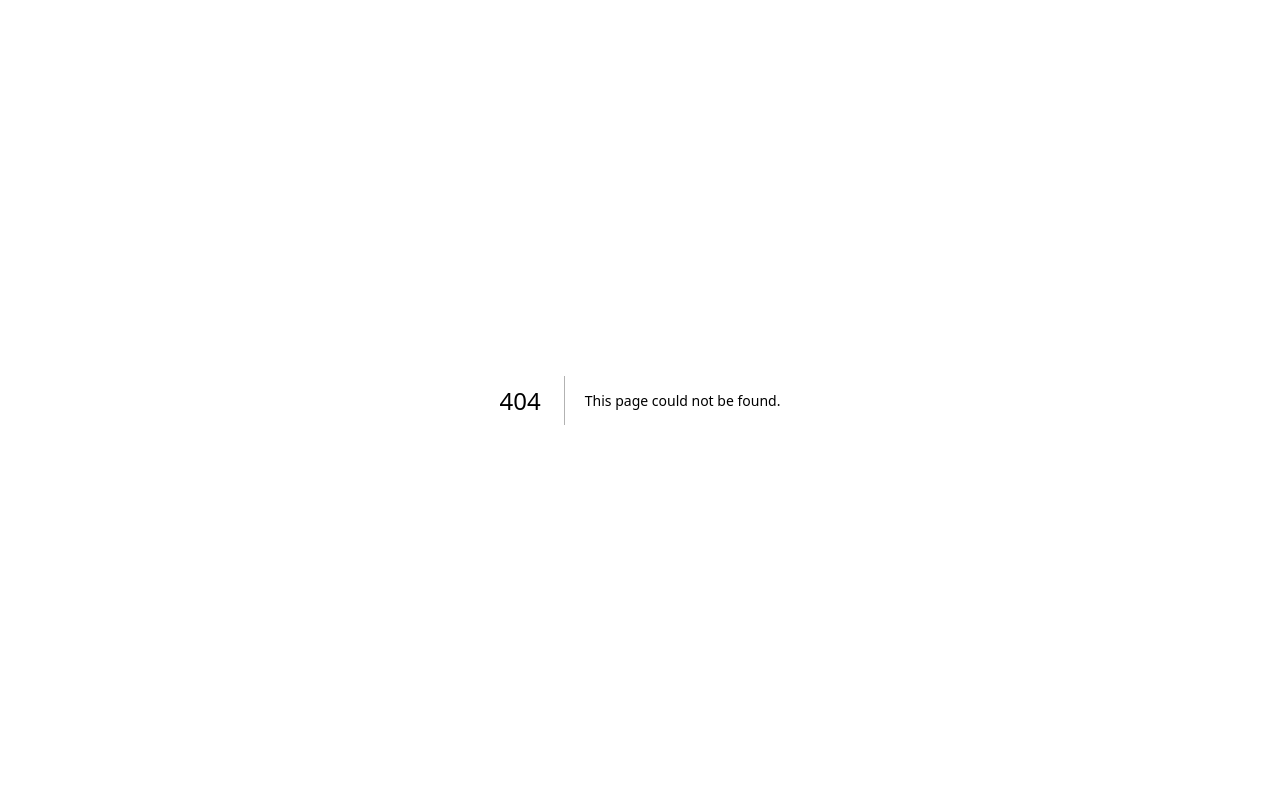
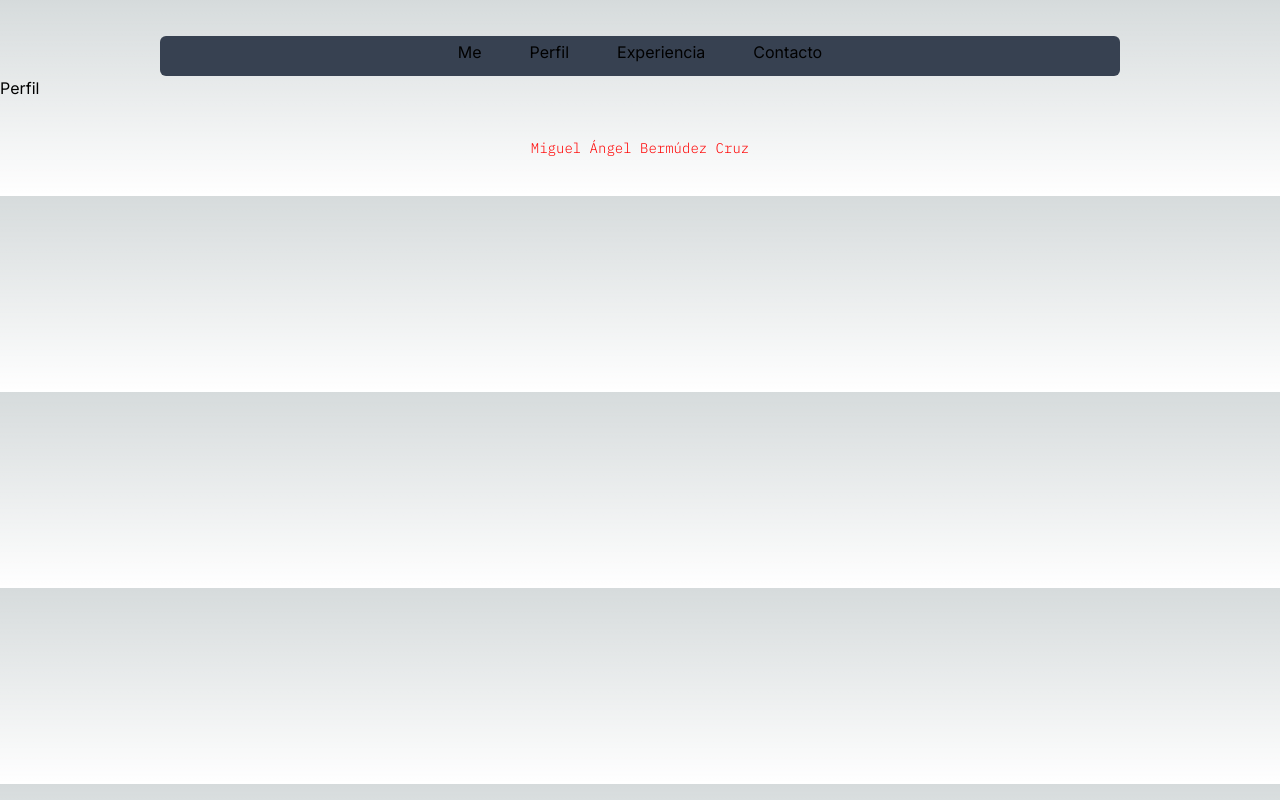
Before and after one commit to miguel-resource/portfolio_v2, a Next.js app: page /perfil in a window 1280 px wide. Before the commit this address had no page. Built offline with nearby package versions, Linux system fonts and the light colour scheme.

Commit message:
[ADD] scss + tailwind + materialui

```diff
--- /dev/null
+++ b/app/_app.tsx
@@ -0,0 +1,11 @@
+import { ChakraProvider } from "@chakra-ui/react";
+
+function App({ Component, pageProps }: any) {
+  return (
+    <ChakraProvider>
+      <Component {...pageProps} />
+    </ChakraProvider>
+  );
+}
+
+export default App;
--- /dev/null
+++ b/app/contact/page.tsx
@@ -0,0 +1,9 @@
+const Contact = () => {
+  return (
+    <div>
+      <h1>Contact</h1>
+    </div>
+  );
+};
+
+export default Contact;
--- /dev/null
+++ b/app/experience/page.tsx
@@ -0,0 +1,9 @@
+const Experience = () => {
+  return (
+    <div>
+      <h1>Experience</h1>
+    </div>
+  );
+};
+
+export default Experience;
--- a/app/layout.tsx
+++ b/app/layout.tsx
@@ -1,22 +1,31 @@
-import './globals.css'
-import type { Metadata } from 'next'
-import { Inter } from 'next/font/google'
+import {Navbar} from "@/components/Navbar";
+import "./globals.css";
+import type { Metadata } from "next";
+import { Inter } from "next/font/google";
+import Footer from "@/components/Footer";
 
-const inter = Inter({ subsets: ['latin'] })
+
+const inter = Inter({ subsets: ["latin"] });
 
 export const metadata: Metadata = {
-  title: 'Create Next App',
-  description: 'Generated by create next app',
-}
+  title: "Miguel Ángel Bermúdez Cruz",
+  description: "Generated by create next app",
+};
 
 export default function RootLayout({
   children,
 }: {
-  children: React.ReactNode
+  children: React.ReactNode;
 }) {
   return (
     <html lang="en">
-      <body className={inter.className}>{children}</body>
+      <body className={inter.className}>
+
+          <Navbar />
+          {children}
+          <Footer />
+
+      </body>
     </html>
-  )
+  );
 }
--- a/app/page.tsx
+++ b/app/page.tsx
@@ -1,113 +1,14 @@
 import Image from 'next/image'
+import { Button } from '@mui/material';
 
 export default function Home() {
   return (
-    <main className="flex min-h-screen flex-col items-center justify-between p-24">
-      <div className="z-10 w-full max-w-5xl items-center justify-between font-mono text-sm lg:flex">
-        <p className="fixed left-0 top-0 flex w-full justify-center border-b border-gray-300 bg-gradient-to-b from-zinc-200 pb-6 pt-8 backdrop-blur-2xl dark:border-neutral-800 dark:bg-zinc-800/30 dark:from-inherit lg:static lg:w-auto  lg:rounded-xl lg:border lg:bg-gray-200 lg:p-4 lg:dark:bg-zinc-800/30">
-          Get started by editing&nbsp;
-          <code className="font-mono font-bold">app/page.tsx</code>
-        </p>
-        <div className="fixed bottom-0 left-0 flex h-48 w-full items-end justify-center bg-gradient-to-t from-white via-white dark:from-black dark:via-black lg:static lg:h-auto lg:w-auto lg:bg-none">
-          <a
-            className="pointer-events-none flex place-items-center gap-2 p-8 lg:pointer-events-auto lg:p-0"
-            href="https://vercel.com?utm_source=create-next-app&utm_medium=appdir-template&utm_campaign=create-next-app"
-            target="_blank"
-            rel="noopener noreferrer"
-          >
-            By{' '}
-            <Image
-              src="/vercel.svg"
-              alt="Vercel Logo"
-              className="dark:invert"
-              width={100}
-              height={24}
-              priority
-            />
-          </a>
-        </div>
-      </div>
+    <div>
+      <Button variant="outlined" color="primary">
+        Button
+      </Button>
+      <h1>Home</h1>
 
-      <div className="relative flex place-items-center before:absolute before:h-[300px] before:w-[480px] before:-translate-x-1/2 before:rounded-full before:bg-gradient-radial before:from-white before:to-transparent before:blur-2xl before:content-[''] after:absolute after:-z-20 after:h-[180px] after:w-[240px] after:translate-x-1/3 after:bg-gradient-conic after:from-sky-200 after:via-blue-200 after:blur-2xl after:content-[''] before:dark:bg-gradient-to-br before:dark:from-transparent before:dark:to-blue-700 before:dark:opacity-10 after:dark:from-sky-900 after:dark:via-[#0141ff] after:dark:opacity-40 before:lg:h-[360px] z-[-1]">
-        <Image
-          className="relative dark:drop-shadow-[0_0_0.3rem_#ffffff70] dark:invert"
-          src="/next.svg"
-          alt="Next.js Logo"
-          width={180}
-          height={37}
-          priority
-        />
-      </div>
-
-      <div className="mb-32 grid text-center lg:mb-0 lg:grid-cols-4 lg:text-left">
-        <a
-          href="https://nextjs.org/docs?utm_source=create-next-app&utm_medium=appdir-template&utm_campaign=create-next-app"
-          className="group rounded-lg border border-transparent px-5 py-4 transition-colors hover:border-gray-300 hover:bg-gray-100 hover:dark:border-neutral-700 hover:dark:bg-neutral-800/30"
-          target="_blank"
-          rel="noopener noreferrer"
-        >
-          <h2 className={`mb-3 text-2xl font-semibold`}>
-            Docs{' '}
-            <span className="inline-block transition-transform group-hover:translate-x-1 motion-reduce:transform-none">
-              -&gt;
-            </span>
-          </h2>
-          <p className={`m-0 max-w-[30ch] text-sm opacity-50`}>
-            Find in-depth information about Next.js features and API.
-          </p>
-        </a>
-
-        <a
-          href="https://nextjs.org/learn?utm_source=create-next-app&utm_medium=appdir-template-tw&utm_campaign=create-next-app"
-          className="group rounded-lg border border-transparent px-5 py-4 transition-colors hover:border-gray-300 hover:bg-gray-100 hover:dark:border-neutral-700 hover:dark:bg-neutral-800/30"
-          target="_blank"
-          rel="noopener noreferrer"
-        >
-          <h2 className={`mb-3 text-2xl font-semibold`}>
-            Learn{' '}
-            <span className="inline-block transition-transform group-hover:translate-x-1 motion-reduce:transform-none">
-              -&gt;
-            </span>
-          </h2>
-          <p className={`m-0 max-w-[30ch] text-sm opacity-50`}>
-            Learn about Next.js in an interactive course with&nbsp;quizzes!
-          </p>
-        </a>
-
-        <a
-          href="https://vercel.com/templates?framework=next.js&utm_source=create-next-app&utm_medium=appdir-template&utm_campaign=create-next-app"
-          className="group rounded-lg border border-transparent px-5 py-4 transition-colors hover:border-gray-300 hover:bg-gray-100 hover:dark:border-neutral-700 hover:dark:bg-neutral-800/30"
-          target="_blank"
-          rel="noopener noreferrer"
-        >
-          <h2 className={`mb-3 text-2xl font-semibold`}>
-            Templates{' '}
-            <span className="inline-block transition-transform group-hover:translate-x-1 motion-reduce:transform-none">
-              -&gt;
-            </span>
-          </h2>
-          <p className={`m-0 max-w-[30ch] text-sm opacity-50`}>
-            Explore the Next.js 13 playground.
-          </p>
-        </a>
-
-        <a
-          href="https://vercel.com/new?utm_source=create-next-app&utm_medium=appdir-template&utm_campaign=create-next-app"
-          className="group rounded-lg border border-transparent px-5 py-4 transition-colors hover:border-gray-300 hover:bg-gray-100 hover:dark:border-neutral-700 hover:dark:bg-neutral-800/30"
-          target="_blank"
-          rel="noopener noreferrer"
-        >
-          <h2 className={`mb-3 text-2xl font-semibold`}>
-            Deploy{' '}
-            <span className="inline-block transition-transform group-hover:translate-x-1 motion-reduce:transform-none">
-              -&gt;
-            </span>
-          </h2>
-          <p className={`m-0 max-w-[30ch] text-sm opacity-50`}>
-            Instantly deploy your Next.js site to a shareable URL with Vercel.
-          </p>
-        </a>
-      </div>
-    </main>
+    </div>
   )
 }
--- /dev/null
+++ b/app/perfil/page.tsx
@@ -0,0 +1,12 @@
+import React, { useEffect } from 'react';
+
+const Perfil = () => {
+
+    return (
+        <div>
+            <h1>Perfil</h1>
+        </div>
+    )
+}
+
+export default Perfil;
--- /dev/null
+++ b/components/Footer.tsx
@@ -0,0 +1,34 @@
+"use client";
+import gsap from "gsap";
+import { useEffect } from "react";
+import  s  from './components.module.scss';
+
+const Footer = () => {
+
+  useEffect(() => {
+
+    let ctx = gsap.fromTo(
+      "footer",
+      {
+        opacity: 0,
+        y: 100,
+      },
+      {
+        opacity: 1,
+        y: 0,
+        duration: 1,
+        ease: "expo.out",
+      }
+    );
+
+  }, []);
+
+  return (
+    <footer
+      className={s.footer}>
+      <p className={s.label}>Miguel Ángel Bermúdez Cruz</p>
+    </footer>
+  );
+};
+
+export default Footer;
--- /dev/null
+++ b/components/Navbar.tsx
@@ -0,0 +1,24 @@
+"use client";
+import Link from "next/link";
+import s from "./components.module.scss";
+
+const links = [
+  { href: "/", label: "Me" },
+  { href: "/perfil", label: "Perfil" },
+  { href: "/experience", label: "Experiencia" },
+  { href: "/contact", label: "Contacto" },
+];
+
+export const Navbar = () => {
+  return (
+    <nav className={s.navbar}>
+      <div>
+        {links.map(({ href, label }) => (
+          <Link href={href} key={`${href}${label}`}>
+            {label}
+          </Link>
+        ))}
+      </div>
+    </nav>
+  );
+};
--- /dev/null
+++ b/components/components.module.scss
@@ -0,0 +1,27 @@
+// import a new font
+@import url('https://fonts.googleapis.com/css2?family=IBM+Plex+Mono:wght@300&display=swap');
+$primary-color: #000;
+$primary-font: 'IBM Plex Mono', monospace;
+
+
+// footer
+.footer {
+    @apply flex justify-center items-center w-full h-24 text-sm;
+    font-family: $primary-font;
+    .label {
+        color: red;
+    }
+}
+
+.navbar {
+    @apply w-9/12 mx-auto mt-9 bg-gray-700 rounded-md h-10;
+
+    div {
+        @apply rounded-md p-1 mx-auto w-1/2 flex gap-12 justify-center;
+    }
+}
+
+:export {
+    primaryColor: $primary-color;
+    footer: footer;
+}
--- a/next.config.js
+++ b/next.config.js
@@ -1,4 +1,9 @@
 /** @type {import('next').NextConfig} */
-const nextConfig = {}
+const path = require('path')
+const nextConfig = {
+    sassOptions: {
+        includePaths: [path.join(__dirname, 'styles')],
+    },
+}
 
 module.exports = nextConfig
```
Also changed, not shown: package.json (+9 -0 lines), 2 other files (tests, documents, lock files or other folders).
